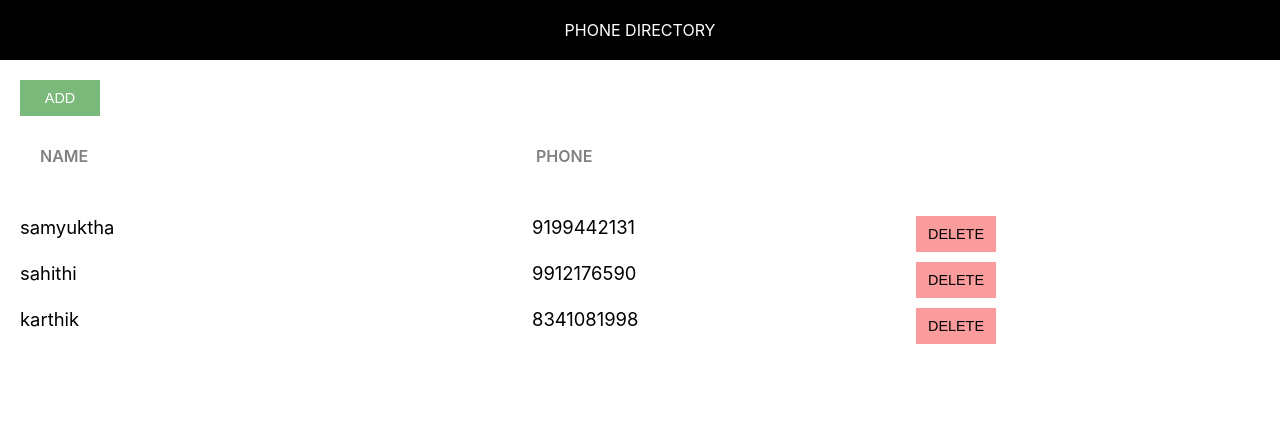
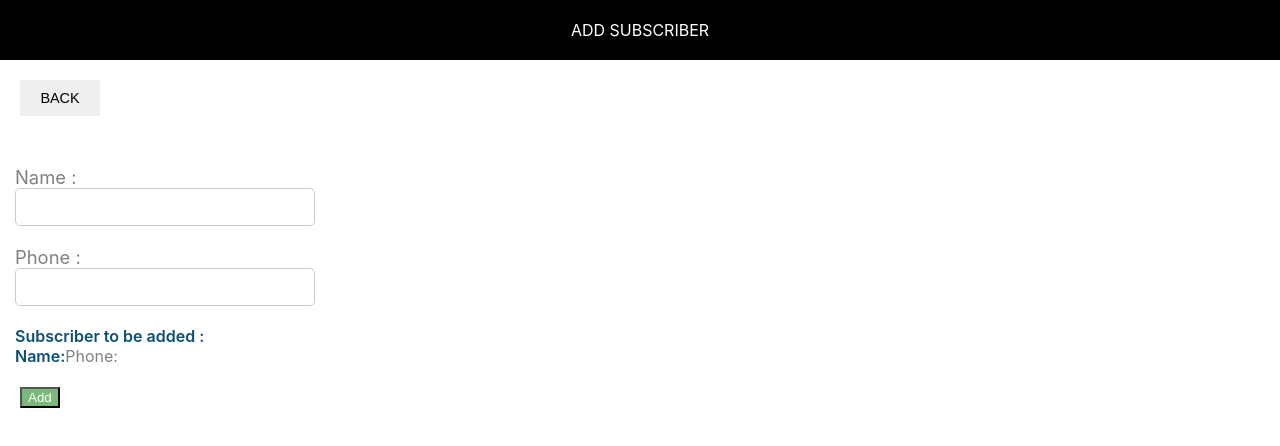
Before and after one commit to samyukthaalakanti/phone-directory, a React (Create React App) app: page / in a window 1280 px wide. Shown: the top 446 px of the page. Built offline with nearby package versions, Linux system fonts and the light colour scheme.

Commit message:
Added addsubscriber component

```diff
--- /dev/null
+++ b/src/AddSubscriber.css
@@ -0,0 +1,39 @@
+.subscriber-form {
+    margin-top: 30px;
+}
+
+.label-control {
+    color: #808080;
+    font-size: 1.15rem;
+    margin-right: 15px;
+    margin-left:15px;
+}
+
+.input-control {
+    width: 300px;
+    min-width: 100px;
+    padding: 10px 15px;
+    display: inline-block;
+    border: 1px solid #ccc;
+    border-radius: 5px;
+    box-sizing: border-box;
+    font-size: 0.9rem;
+    outline: none;
+    margin-left:15px;
+}
+
+.subscriber-info-container {
+    font-size: 1rem;
+    margin-right: 10px;
+    margin-bottom: 20px;
+    margin-left:15px;
+}
+
+.subscriber-to-add-heading {
+    color: #0a4f75;
+    font-weight: 600;
+}
+
+.subscriber-info {
+    color: #808080;
+}
--- /dev/null
+++ b/src/AddSubscriber.js
@@ -0,0 +1,46 @@
+import React,{Component} from 'react';
+import './AddSubscriber.css';
+import Header from './Header';
+
+class AddSubscriber extends Component {
+
+    // constructor(){
+    //     super();
+    //     this.state={
+    //         id:0,
+    //         name:'',
+    //         phone:''
+    //     }
+    // }
+    // inputChangeHandler =(e) =>{
+    //     const state=this.state;
+    //     state[e.target.name]=e.target.value;
+    //     this.setState(state);
+    //     console.log(this.state);
+
+    render(){
+        return(
+            <div>
+
+                <Header heading="Add Subscriber"/>
+                <div className='component-body-container'>
+                   <button className='custom-btn'>Back</button>
+                  </div>
+                 <form className="subscriber-form">
+                 <label htmlFor="name" className='label-control'>Name : </label><br/>
+                        <input id="name" type="text" className='input-control' name="name" ></input><br/><br/>
+                        <label htmlFor="phone" className='label-control'>Phone : </label><br/>
+                        <input id="phone" type="text" className='input-control' name="phone" ></input><br/><br/>
+                        <div className='subscriber-info-container'>
+                        <span className='subscriber-to-add-heading'>Subscriber to be added : </span><br/>
+                        <span className='subscriber-to-add-heading'>Name:</span>
+                        <span className='subscriber-info'>Phone:</span>
+        </div>
+        <button className='custm-btn add-btn'>Add</button>
+            </form>
+            </div>
+        )
+
+    }
+}
+export default AddSubscriber;
--- a/src/App.css
+++ b/src/App.css
@@ -1,26 +1,3 @@
- /* .container{
-    background-color: blue;
-}  */
-.component-body-container {
-    padding: 20px;
-}
-
-.custom-btn {
-    padding: 10px;
-    border: none;
-    margin-right: 10px;
-    text-transform: uppercase;
-    width: 80px;
-    font-size: 0.9rem;
-    cursor: pointer;
-    outline: none;
-}
-
-.add-btn {
-    background: #7ab97a;
-    color: #fff;
-}
-
 .grid-container {
     display: grid;
     grid-template-columns: 40% 30% auto;
--- /dev/null
+++ b/src/common/common.css
@@ -0,0 +1,20 @@
+.component-body-container {
+    padding: 20px;
+}
+
+.custom-btn {
+    padding: 10px;
+    border: none;
+    margin-right: 10px;
+    text-transform: uppercase;
+    width: 80px;
+    font-size: 0.9rem;
+    cursor: pointer;
+    outline: none;
+}
+
+.add-btn {
+    background: #7ab97a;
+    color: #fff;
+    margin-left:20px ;
+}
--- a/src/index.js
+++ b/src/index.js
@@ -1,12 +1,15 @@
 import React from 'react';
 import ReactDOM from 'react-dom';
 import './index.css';
-import App from './App';
+//import App from './App';
 import reportWebVitals from './reportWebVitals';
+import AddSubscriber from './AddSubscriber';
+import './common/common.css';
+
 
 ReactDOM.render(
 
-    <App/> , document.getElementById('root')
+    <AddSubscriber/> , document.getElementById('root')
 );
 
 // If you want to start measuring performance in your app, pass a function
```
Also changed, not shown: src/App.js (+9 -2 lines).
